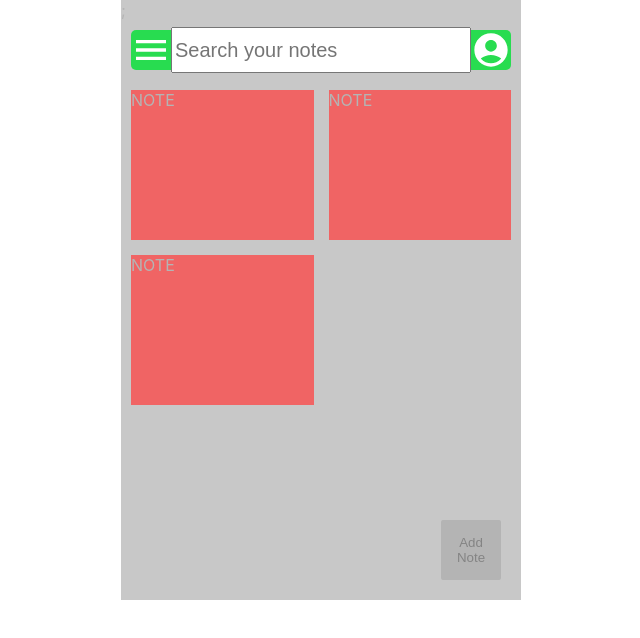
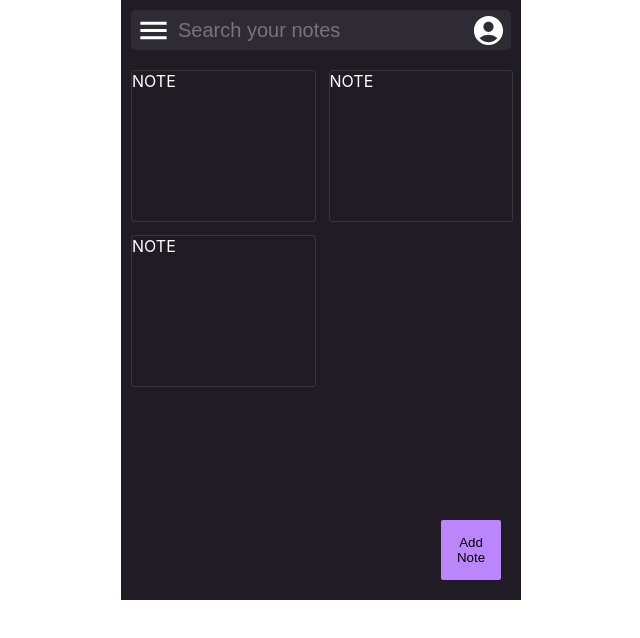
Before and after one commit to kiwipxl/keep-lite, a React (Create React App) app in the folder client/: page / in a window 1280 px wide. Shown: the top 638 px of the page, without its empty margins (319-959 px from the left). Built offline with nearby package versions, Linux system fonts and the light colour scheme.

Commit message:
add dark theme styling

```diff
--- a/client/src/App.js
+++ b/client/src/App.js
@@ -9,8 +9,8 @@ const AppContent = styled.div`
   left: calc(50% - 200px);
   width: 400px;
   height: 600px;
-  background-color: rgb(200, 200, 200);
-  color: ${(props) => props.theme.primaryColor};
+  background-color: ${(props) => props.theme.backgroundColor};
+  color: ${(props) => props.theme.onBackgroundColor};
 `;
 
 function App() {
--- a/client/src/components/Button.js
+++ b/client/src/components/Button.js
@@ -1,4 +1,5 @@
 import styled from "styled-components";
+import chroma from "chroma-js";
 
 const Button = (props) => {
   const { className, children, variant } = props;
@@ -30,22 +31,23 @@ const BaseButton = styled.button`
   border-style: none;
   border-radius: 2px;
   padding: 5px;
-  transition: background-color 0.1s;
-  color: ${(props) => props.theme.primaryColor};
+  transition: background-color 0.15s;
+  color: ${(props) => props.theme.textColor};
 
   &:hover {
-    background-color: ${(props) => props.theme.primaryColorLighter};
+    background-color: ${(props) =>
+      chroma(props.theme.primaryColor).brighten().hex()};
     cursor: pointer;
   }
 `;
 
 const FillButton = styled(BaseButton)`
   background-color: ${(props) => props.theme.primaryColor};
-  color: ${(props) => props.theme.primaryColorDarker};
+  color: ${(props) => props.theme.invertedTextColor};
 
   &:hover {
-    background-color: ${(props) => props.theme.primaryColorDarker};
-    color: ${(props) => props.theme.primaryColorLighter};
+    background-color: ${(props) =>
+      chroma(props.theme.primaryColor).darken().hex()};
   }
 `;
 
@@ -54,10 +56,12 @@ const OutlineButton = styled(BaseButton)`
   border-style: solid;
   border-width: 1px;
   border-color: ${(props) => props.theme.primaryColor};
+  color: ${(props) => props.theme.primaryColor};
 
   &:hover {
-    background-color: ${(props) => props.theme.primaryColor};
-    color: ${(props) => props.theme.primaryColorDarker};
+    border-color: ${(props) => chroma(props.theme.primaryColor).hex()};
+    background-color: ${(props) =>
+      chroma(props.theme.primaryColor).alpha(0.25).hex()};
   }
 `;
 
--- a/client/src/components/HeaderBar.js
+++ b/client/src/components/HeaderBar.js
@@ -8,7 +8,8 @@ export default styled(HeaderBar)`
   width: calc(100% - 20px);
   height: calc(100% - 20px);
   margin: 10px;
-  background-color: rgb(40, 220, 80);
+  background-color: ${(props) =>
+    props.theme.elevate02dp(props.theme.surfaceColor)};
   border-radius: 5px;
 
   display: flex;
--- a/client/src/components/Icon.js
+++ b/client/src/components/Icon.js
@@ -1,6 +1,6 @@
 import styled from "styled-components";
 
-const Icon = ({ className, Component, variant, onClick }) => {
+const Icon = ({ className, Component, variant, size, onClick }) => {
   if (!Component) {
     throw new Error("Must define Component property for icon");
   }
@@ -18,22 +18,29 @@ const Icon = ({ className, Component, variant, onClick }) => {
 
   return (
     <StyledIcon className={className} onClick={onClick}>
-      <Component className={className}></Component>
+      <ComponentWrapper>
+        <Component size={size}></Component>
+      </ComponentWrapper>
     </StyledIcon>
   );
 };
 
 const BaseIcon = styled.div`
-  color: white;
+  color: ${(props) => props.theme.iconColor};
 `;
 
 const IconButton = styled(BaseIcon)`
   transition: color 0.2s;
 
   &:hover {
-    color: blue;
+    color: ${(props) => props.theme.iconColorHighlighted};
     cursor: pointer;
   }
 `;
 
+const ComponentWrapper = styled.div`
+  display: flex;
+  justify-content: center;
+`;
+
 export default Icon;
--- a/client/src/components/Input.js
+++ b/client/src/components/Input.js
@@ -1,9 +1,11 @@
 import styled from "styled-components";
 
 const Input = (props) => {
-  const { className } = props;
-
   return <input {...props}></input>;
 };
 
-export default styled(Input)``;
+export default styled(Input)`
+  background-color: transparent;
+  border-style: none;
+  color: ${(props) => props.theme.onSurfaceColor};
+`;
--- a/client/src/components/MainSidebar.js
+++ b/client/src/components/MainSidebar.js
@@ -17,12 +17,10 @@ const MainSidebar = ({ className, hidden, onOpen, onClose }) => {
         <Logo>Keep Lite</Logo>
       </SidebarItem>
 
-      <SidebarItem>
-        <SidebarItemLabelHeader>
-          <span>Labels</span>
-          <Button variant="outline">Edit</Button>
-        </SidebarItemLabelHeader>
-      </SidebarItem>
+      <SidebarItemLabelHeader>
+        <Header>Labels</Header>
+        <Button variant="outline">Edit</Button>
+      </SidebarItemLabelHeader>
 
       <SidebarItem clickable>
         <SidebarItemLabel name="Art"></SidebarItemLabel>
@@ -51,7 +49,10 @@ const SidebarItemLabelHeader = styled(SidebarItem)`
   display: flex;
   align-items: center;
   justify-content: space-between;
-  font-weight: bold;
+`;
+
+const Header = styled.span`
+  opacity: ${(props) => props.theme.mediumEmphasisOpacity};
 `;
 
 export default MainSidebar;
--- a/client/src/components/Note.js
+++ b/client/src/components/Note.js
@@ -7,5 +7,9 @@ const Note = ({ className }) => {
 export default styled(Note)`
   width: 100%;
   height: 100%;
-  background-color: rgb(240, 100, 100);
+  background-color: ${(props) => props.theme.surfaceColor};
+  border-color: ${(props) => props.theme.borderColor00dp};
+  border-style: solid;
+  border-width: 1px;
+  border-radius: 3px;
 `;
--- a/client/src/components/Sidebar.js
+++ b/client/src/components/Sidebar.js
@@ -6,7 +6,7 @@ const Sidebar = ({ className, children, hidden, onOpen, onClose }) => {
   return (
     <div>
       <DarkOverlay zIndex={5} hidden={hidden} onClick={onClose}></DarkOverlay>
-      <div className={className}>{children}</div>;
+      <div className={className}>{children}</div>
     </div>
   );
 };
@@ -21,7 +21,8 @@ export default styled(Sidebar)`
   width: 300px;
   height: 100%;
   left: ${(props) => (props.hidden ? -350 : 0)}px;
-  background-color: ${(props) => props.theme.backgroundColor};
+  background-color: ${(props) =>
+    props.theme.elevate01dp(props.theme.surfaceColor)};
 
   transition: left 0.3s;
 `;
--- a/client/src/components/SidebarItem.js
+++ b/client/src/components/SidebarItem.js
@@ -7,6 +7,7 @@ const SidebarItem = ({ className, children }) => {
 
 export default styled(SidebarItem)`
   width: 100%;
+  transition: background-color 0.1s;
 
   &:hover {
     background-color: ${(props) =>
--- a/client/src/components/SidebarItemLabel.js
+++ b/client/src/components/SidebarItemLabel.js
@@ -1,11 +1,11 @@
 import styled from "styled-components";
-import { MdMenu } from "react-icons/md";
+import { MdLabelOutline } from "react-icons/md";
 import Icon from "./Icon";
 
 const SidebarItemLabel = ({ className, name }) => {
   return (
     <div className={className}>
-      <LabelIcon Component={MdMenu}></LabelIcon>
+      <Icon Component={MdLabelOutline} size={30}></Icon>
       <Label>{name}</Label>
     </div>
   );
@@ -13,11 +13,7 @@ const SidebarItemLabel = ({ className, name }) => {
 
 const Label = styled.span`
   margin-left: 10px;
-`;
-
-const LabelIcon = styled(Icon)`
-  width: 40px;
-  height: 40px;
+  opacity: ${(props) => props.theme.highEmphasisOpacity};
 `;
 
 export default styled(SidebarItemLabel)`
--- a/client/src/screens/MainScreen.js
+++ b/client/src/screens/MainScreen.js
@@ -32,12 +32,17 @@ const MainScreen = ({ className }) => {
         <SidebarIcon
           Component={MdMenu}
           variant="button"
+          size={35}
           onClick={() => openSidebar()}
         ></SidebarIcon>
 
         <SearchInput placeholder="Search your notes"></SearchInput>
 
-        <AccountIcon Component={MdAccountCircle} variant="button"></AccountIcon>
+        <AccountIcon
+          Component={MdAccountCircle}
+          variant="button"
+          size={35}
+        ></AccountIcon>
       </MainHeaderBar>
 
       <MainNotesGrid>
@@ -52,13 +57,11 @@ const MainScreen = ({ className }) => {
 };
 
 const SidebarIcon = styled(Icon)`
-  width: 40px;
-  height: 40px;
+  margin: 5px;
 `;
 
 const AccountIcon = styled(Icon)`
-  width: 40px;
-  height: 40px;
+  margin: 5px;
 `;
 
 const SearchInput = styled(Input)`
--- a/client/src/theme.js
+++ b/client/src/theme.js
@@ -1,11 +1,59 @@
 import chroma from "chroma-js";
 
-const theme = {
-  backgroundColor: chroma(50, 50, 50).hex(),
+function elevateColor(hex, elevation) {
+  return chroma.mix(hex, "white", elevation, "rgb");
+}
 
-  primaryColor: chroma(180, 180, 180).hex(),
-  primaryColorLighter: chroma(180, 180, 180).brighten().hex(),
-  primaryColorDarker: chroma(180, 180, 180).darken().hex(),
-};
+function getDarkTheme() {
+  return {
+    elevate01dp: (hex) => elevateColor(hex, 0.05),
+    elevate02dp: (hex) => elevateColor(hex, 0.07),
+    elevate03dp: (hex) => elevateColor(hex, 0.08),
+    elevate04dp: (hex) => elevateColor(hex, 0.09),
+    elevate06dp: (hex) => elevateColor(hex, 0.11),
+    elevate08dp: (hex) => elevateColor(hex, 0.12),
+    elevate12dp: (hex) => elevateColor(hex, 0.14),
+    elevate16dp: (hex) => elevateColor(hex, 0.15),
+    elevate24dp: (hex) => elevateColor(hex, 0.16),
 
-export default theme;
+    backgroundColor: "#121212",
+    onBackgroundColor: "#FFFFFF",
+
+    primaryColor: "#BB86FC",
+    onPrimaryColor: "#000000",
+    secondaryColor: "#03DAC6",
+    onSecondaryColor: "#000000",
+
+    errorColor: "#CF6679",
+    onErrorColor: "#000000",
+
+    surfaceColor: "#121212",
+    onSurfaceColor: "#FFFFFF",
+    borderColor00dp: chroma.mix("#121212", "white", 0.16, "rgb"),
+
+    highEmphasisOpacity: 0.87,
+    mediumEmphasisOpacity: 0.6,
+    disabledTextOpacity: 0.38,
+
+    iconColor: chroma(255, 255, 255).hex(),
+    iconColorHighlighted: chroma(255, 255, 255).darken(2).hex(),
+  };
+}
+
+function getDarkThemeExtended() {
+  const darkTheme = getDarkTheme();
+
+  const darkPrimary = chroma.mix(
+    darkTheme.backgroundColor,
+    darkTheme.primaryColor,
+    0.08,
+    "rgb"
+  );
+
+  return Object.assign(darkTheme, {
+    backgroundColor: darkPrimary,
+    surfaceColor: darkPrimary,
+  });
+}
+
+export default getDarkThemeExtended();
```
Also changed, not shown: 1 other file (tests, documents, lock files or other folders).
